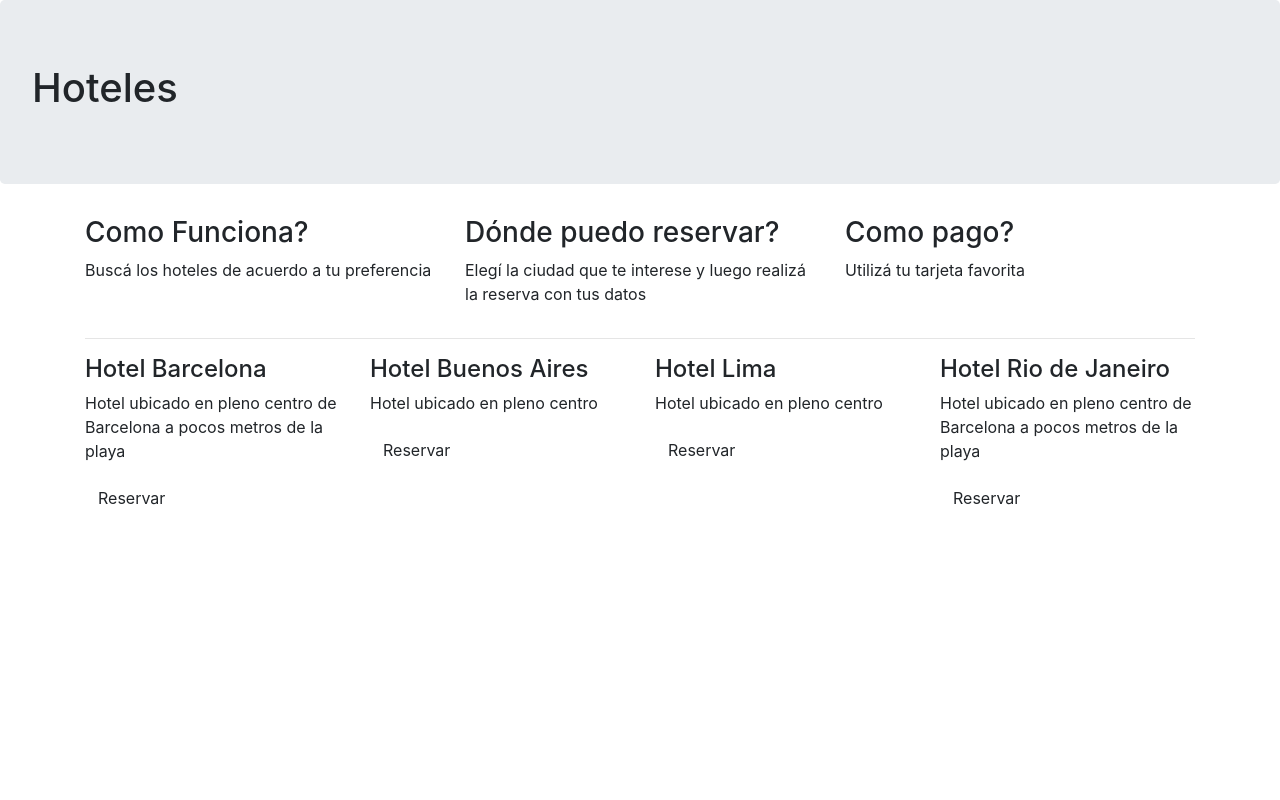
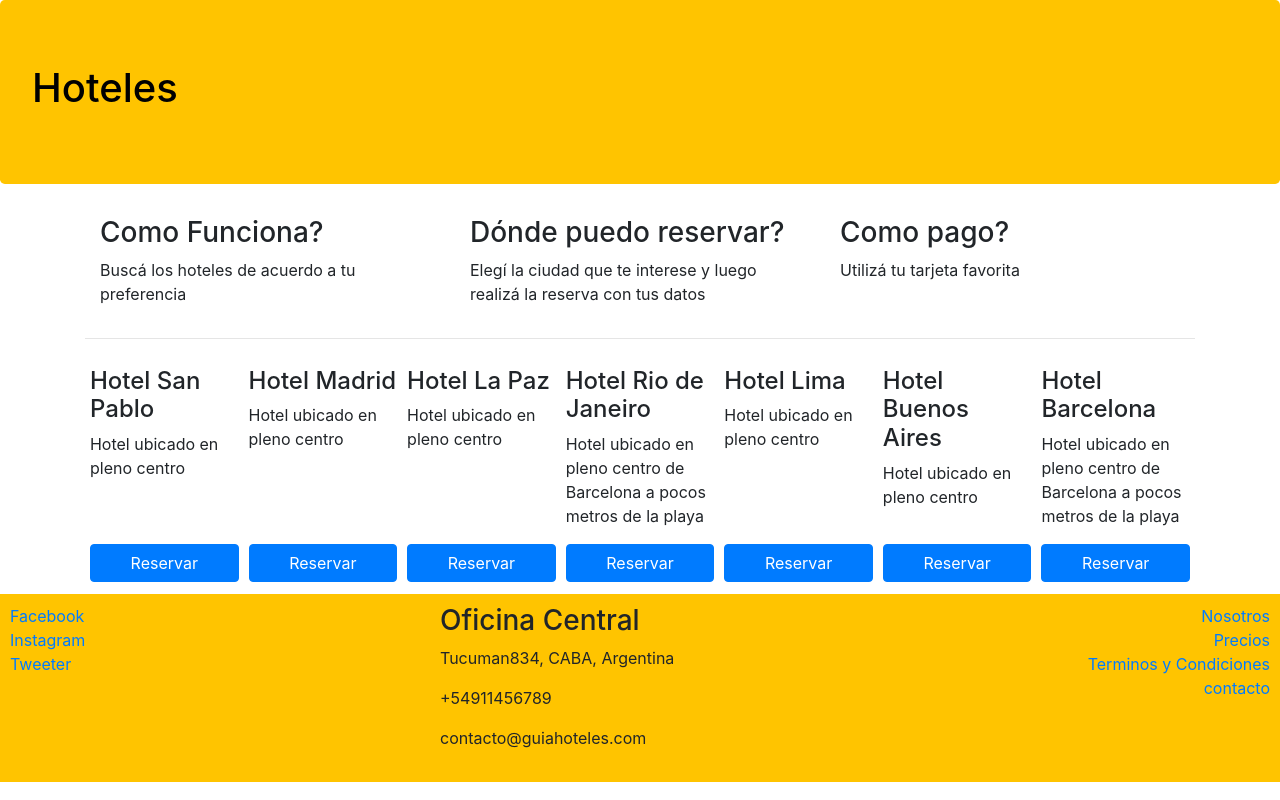
Before and after one commit to skypins/guia-hoteles, a website: page index.html in a window 1280 px wide. Drawn offline with nearby package versions, Linux system fonts and the light colour scheme.

Commit message:
agregamos footer y estilos con flex

```diff
--- /dev/null
+++ b/css/main.css
@@ -0,0 +1,27 @@
+.jumbotron{
+    background-color: rgb(255, 196, 0);
+    color: black;
+}
+
+.footer{
+    padding: 10px 10px 0 10px;
+    background-color: rgb(255, 196, 0);
+    margin-bottom: 0px;
+    margin-top: 10px;
+}
+
+.card-hotel{
+    /*
+    1 indica cuanto de ancho puede ocupar 1 es que se mantenga intacta, si es 2 es el doble de ancho
+    150px es cuanto de ancho
+    al usar flex ya no tiene sentido usar la clase col
+    */
+    flex: 1 150px;
+    padding: 2px 5px 2px 5px;
+    margin-top: 10px;
+}
+
+.btn-reserva{
+    width: 100%;
+
+}
--- a/index.html
+++ b/index.html
@@ -1,5 +1,6 @@
 <!doctype html>
 <html lang="en">
+
 <head>
   <!-- Required meta tags -->
   <meta charset="utf-8">
@@ -7,6 +8,7 @@
 
   <!-- Bootstrap CSS -->
   <link rel="stylesheet" href="node_modules/bootstrap/dist/css/bootstrap.min.css">
+  <link rel="stylesheet" href="css/main.css">
 
   <!-- Optional JavaScript -->
   <!-- jQuery first, then Popper.js, then Bootstrap JS -->
@@ -16,13 +18,14 @@
 
   <title>Cuia Hoteles</title>
 </head>
+
 <body>
 
   <div class="jumbotron">
     <h1>Hoteles</h1>
   </div>
   <div class="container">
-        <div class="row">
+    <div class="d-flex">
       <div class="col-sm-4">
         <h3>Como Funciona?</h3>
         <p>Buscá los hoteles de acuerdo a tu preferencia</p>
@@ -38,26 +41,69 @@
     </div>
     <hr>
 
-      <div class="row">
-        <div class="col-sm-3">
+    <div class="d-flex flex-wrap flex-row-reverse">
+      <div class="card-hotel d-flex flex-column justify-content-between">
+        <div>
           <h4>Hotel Barcelona</h4>
           <p>Hotel ubicado en pleno centro de Barcelona a pocos metros de la playa</p>
-          <button class="btn">Reservar</button>
         </div>
-        <div class="col-sm-3">
+        <div>
+          <button class="btn btn-primary btn-reserva">Reservar</button>
+        </div>
+      </div>
+      <div class="card-hotel d-flex flex-column justify-content-between">
+        <div>
           <h4>Hotel Buenos Aires</h4>
           <p>Hotel ubicado en pleno centro</p>
-          <button class="btn">Reservar</button>
         </div>
-        <div class="col-sm-3">
+        <div>
+          <button class="btn btn-primary btn-reserva">Reservar</button>
+        </div>
+      </div>
+      <div class="card-hotel d-flex flex-column justify-content-between">
+        <div>
           <h4>Hotel Lima</h4>
           <p>Hotel ubicado en pleno centro</p>
-          <button class="btn">Reservar</button>
         </div>
-        <div class="col-sm-3">
+        <div>
+          <button class="btn btn-primary btn-reserva">Reservar</button>
+        </div>
+      </div>
+      <div class="card-hotel d-flex flex-column justify-content-between">
+        <div>
           <h4>Hotel Rio de Janeiro</h4>
           <p>Hotel ubicado en pleno centro de Barcelona a pocos metros de la playa</p>
-          <button class="btn">Reservar</button>
+        </div>
+        <div>
+          <button class="btn btn-primary btn-reserva">Reservar</button>
+        </div>
+      </div>
+      <div class="card-hotel d-flex flex-column justify-content-between">
+        <div>
+          <h4>Hotel La Paz</h4>
+          <p>Hotel ubicado en pleno centro</p>
+        </div>
+        <div>
+          <button class="btn btn-primary btn-reserva">Reservar</button>
+        </div>
+      </div>
+      <div class="card-hotel d-flex flex-column justify-content-between">
+        <div>
+          <h4>Hotel Madrid</h4>
+          <p>Hotel ubicado en pleno centro</p>
+        </div>
+        <div>
+          <button class="btn btn-primary btn-reserva">Reservar</button>
+        </div>
+      </div>
+      <div class="card-hotel d-flex flex-column justify-content-between">
+        <div>
+          <h4>Hotel San Pablo</h4>
+          <p>Hotel ubicado en pleno centro</p>
+        </div>
+        <div>
+          <button class="btn btn-primary btn-reserva">Reservar</button>
+        </div>
       </div>
     </div>
 
@@ -66,4 +112,29 @@
 
 
 </body>
+
+<footer class="footer">
+  <div class="row">
+    <div class="col-sm-4 d-flex flex-column">
+      <a href="http://www.facebook.com">Facebook</a>
+      <a href="http://www.instagram.com">Instagram</a>
+      <a href="http://www.tweeter.com">Tweeter</a>
+    </div>
+    <div class="col-sm-4 d-flex flex-column">
+      <address>
+        <h3>Oficina Central</h3>
+        <p>Tucuman834, CABA, Argentina</p>
+        <p>+54911456789</p>
+        <p>contacto@guiahoteles.com</p>
+      </address>
+    </div>
+    <div class="col-sm-4 d-flex flex-column align-items-end">
+      <a href="http://www.facebook.com">Nosotros</a>
+      <a href="http://www.instagram.com">Precios</a>
+      <a href="http://www.tweeter.com">Terminos y Condiciones</a>
+      <a href="http://www.tweeter.com">contacto</a>
+    </div>
+  </div>
+</footer>
+
 </html>
```
Lines whose indentation alone changed are shown as unchanged.
